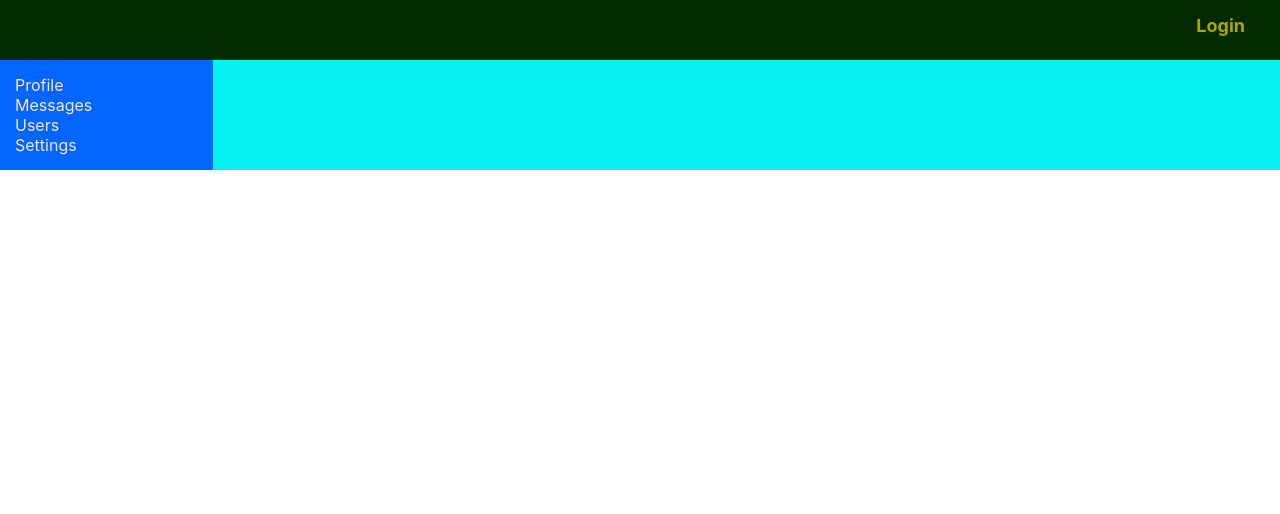
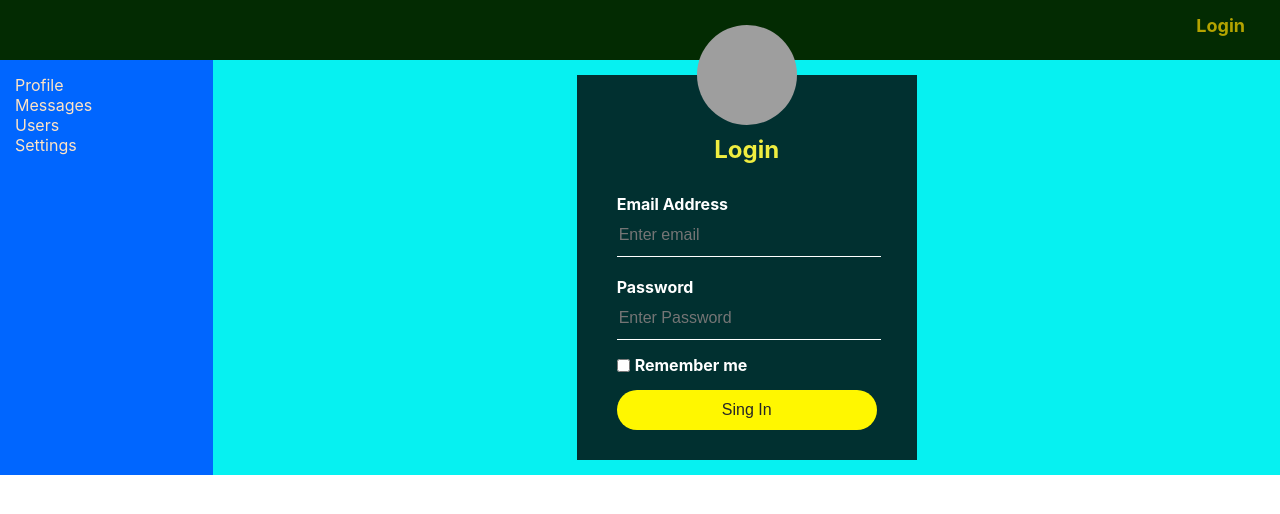
Before and after one commit to Oleg-Melnikow/social_network_lite, a React (Create React App) app: page /login in a window 1280 px wide. Shown: the top 514 px of the page. Built offline with nearby package versions, Linux system fonts and the light colour scheme; no server answers; grey boxes are pictures that could not be loaded.

Commit message:
add login component

```diff
--- a/src/App.tsx
+++ b/src/App.tsx
@@ -6,6 +6,7 @@ import DialogsContainer from "./components/Dialogs/DialogsContainer";
 import UsersContainer from "./components/Users/UsersContainer";
 import ProfileContainer from './components/Profile/ProfileContainer';
 import HeaderContainer from "./components/Header/HeaderContainer";
+import {Login} from "./components/Login/Login";
 
 function App() {
   return (
@@ -16,6 +17,7 @@ function App() {
               <Route path="/profile/:userId?" render={() => <ProfileContainer/>}/>
               <Route path="/dialogs" render={() => <DialogsContainer/>}/>
               <Route path="/users" render={() => <UsersContainer/>}/>
+              <Route path="/login" render={() => <Login/>}/>
           </div>
       </div>
   );
--- /dev/null
+++ b/src/components/Login/Login.module.css
@@ -0,0 +1,94 @@
+.wrap {
+    width: 100%;
+    display: flex;
+    justify-content: center;
+}
+
+.login {
+    position: relative;
+    margin: 15px;
+    width: 340px;
+    padding: 60px 40px 20px;
+    box-sizing: border-box;
+    background: rgba(0, 0, 0, 0.8);
+}
+
+.avatar {
+    width: 100px;
+    height: 100px;
+    border-radius: 50%;
+    position: absolute;
+    top: -50px;
+    left: calc(50% - 50px);
+}
+
+h2 {
+    margin: 0;
+    padding: 0 0 20px;
+    color: #efed40;
+    text-align: center;
+}
+
+.login p {
+    margin: 0;
+    padding-top: 10px;
+    font-weight: bold;
+    color: #fff;
+}
+
+.login input {
+    width: 100%;
+    margin-bottom: 10px
+}
+
+.login input[type="text"],
+.login input[type="password"] {
+    border: none;
+    border-bottom: 1px solid #fff;
+    background: transparent;
+    outline: none;
+    color: #fff;
+    font-size: 16px;
+    height: 40px;
+}
+
+.login input[type="submit"] {
+    margin: 10px 0;
+    border: none;
+    color: #262626;
+    background: #fff700;
+    cursor: pointer;
+    border-radius: 20px;
+    height: 40px;
+    font-size: 16px;
+    outline: none;
+}
+
+.login input[type="submit"]:hover {
+    background: #efed40;
+    color: #262626;
+}
+
+.login a {
+    color: #fff;
+    font-size: 14px;
+    font-weight: bold;
+    text-decoration: none;
+}
+
+.login a:hover {
+    color: #efed40;
+}
+
+.remember{
+    display: flex;
+    flex-direction: row;
+    justify-content: flex-start;
+    align-items: center;
+}
+
+.remember input, .remember p{
+    margin: 0;
+    padding: 5px;
+    width: auto;
+}
--- /dev/null
+++ b/src/components/Login/Login.tsx
@@ -0,0 +1,26 @@
+import React from "react";
+import s from "./Login.module.css"
+import avatar from "../../assets/image/avatar-guest.gif"
+
+const LoginForm = () => {
+    return <form>
+        <p>Email Address</p>
+        <input type="text" placeholder="Enter email" name="email"/>
+        <p>Password</p>
+        <input type="password" placeholder="Enter Password" name="password"/>
+        <div className={s.remember}>
+            <input type="checkbox" name="rememberMe"/>
+            <p>Remember me</p></div>
+        <input type="submit" value="Sing In"/>
+    </form>
+}
+
+export const Login = () => {
+    return <div className={s.wrap}>
+            <div className={s.login}>
+                <img src={avatar} alt="avatar" className={s.avatar}/>
+                <h2>Login</h2>
+                <LoginForm/>
+            </div>
+        </div>
+}
```
